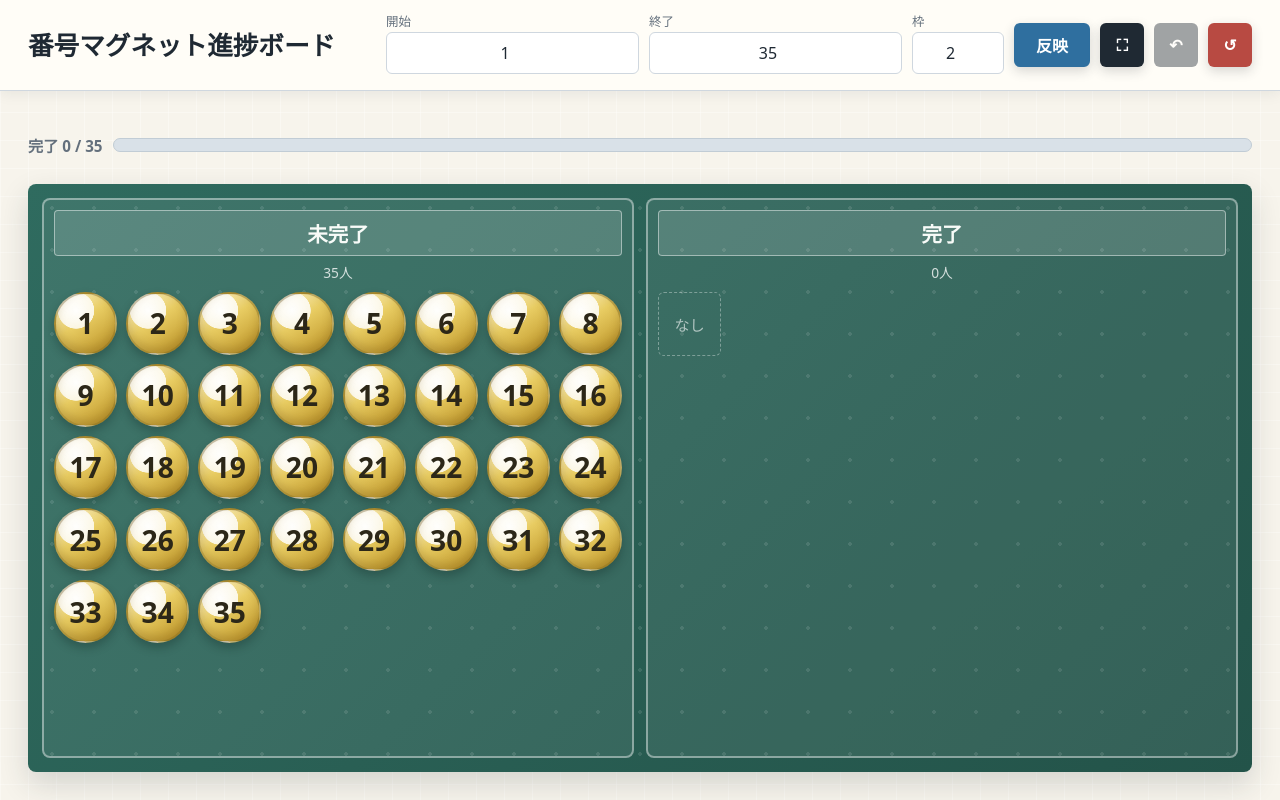
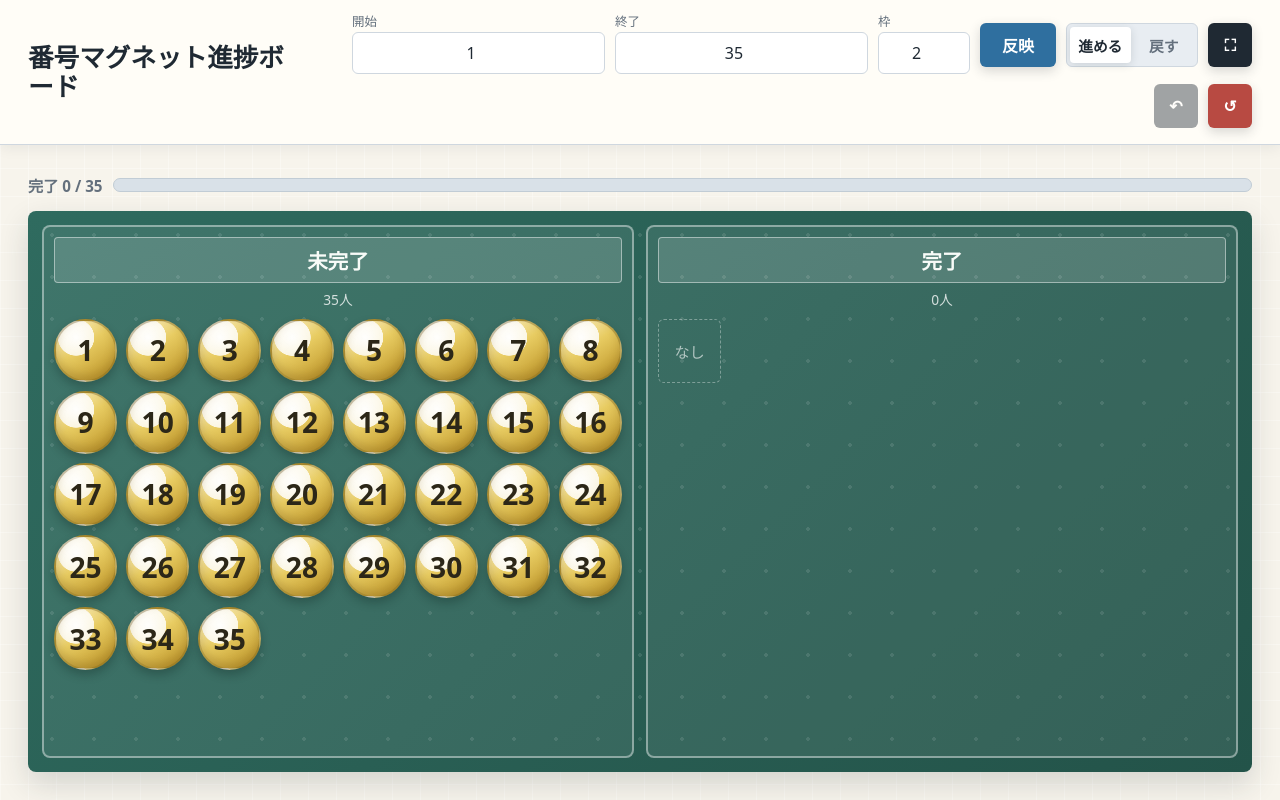
Before and after one commit to ryo-ta8/-2, a plain HTML site: page index.html in a window 1280 px wide. Drawn offline with Linux system fonts and the light colour scheme.

Commit message:
Add back mode for progress magnets

```diff
--- a/index.html
+++ b/index.html
@@ -128,6 +128,33 @@
     .action.apply {
       min-width: 76px;
       background: var(--blue);
+    }
+
+    .mode-toggle {
+      display: inline-grid;
+      grid-template-columns: 1fr 1fr;
+      min-width: 132px;
+      height: 44px;
+      padding: 3px;
+      border: 1px solid var(--line);
+      border-radius: 6px;
+      background: #e8edf2;
+      gap: 3px;
+    }
+
+    .mode-option {
+      min-width: 0;
+      border-radius: 4px;
+      background: transparent;
+      color: var(--muted);
+      font-size: 0.92rem;
+      font-weight: 800;
+    }
+
+    .mode-option.active {
+      background: #ffffff;
+      color: var(--ink);
+      box-shadow: 0 2px 8px rgba(31, 41, 51, 0.14);
     }
 
     .board-wrap {
@@ -345,6 +372,10 @@
           <input id="stageTotal" type="number" min="2" max="8" value="2">
         </div>
         <button class="action apply" id="applyButton" type="button">反映</button>
+        <div class="mode-toggle" aria-label="操作モード">
+          <button class="mode-option active" id="forwardModeButton" type="button">進める</button>
+          <button class="mode-option" id="backModeButton" type="button">戻す</button>
+        </div>
         <button class="action" id="fullscreenButton" type="button" title="全画面表示" aria-label="全画面表示">⛶</button>
         <button class="action" id="undoButton" type="button" title="元に戻す" aria-label="元に戻す">↶</button>
         <button class="action reset" id="resetButton" type="button" title="最初に戻す" aria-label="最初に戻す">↺</button>
@@ -379,6 +410,8 @@
       end: document.querySelector("#endNumber"),
       stages: document.querySelector("#stageTotal"),
       apply: document.querySelector("#applyButton"),
+      forwardMode: document.querySelector("#forwardModeButton"),
+      backMode: document.querySelector("#backModeButton"),
       fullscreen: document.querySelector("#fullscreenButton"),
       undo: document.querySelector("#undoButton"),
       reset: document.querySelector("#resetButton"),
@@ -391,6 +424,7 @@
     const storageKey = "school-progress-magnet-board";
     let state = loadState();
     let toastTimer = null;
+    let moveMode = "forward";
 
     function loadState() {
       try {
@@ -458,6 +492,7 @@
       els.undo.disabled = state.history.length === 0;
       els.board.style.setProperty("--stage-count", state.stages);
       els.board.innerHTML = "";
+      renderMode();
 
       const numbersByStage = Array.from({ length: state.stages }, () => []);
       for (const number of getNumbers()) {
@@ -503,8 +538,8 @@
             button.className = "magnet";
             button.type = "button";
             button.textContent = number;
-            button.setAttribute("aria-label", `${number}番を進める`);
-            button.addEventListener("click", () => advanceNumber(number));
+            button.setAttribute("aria-label", `${number}番を${moveMode === "forward" ? "進める" : "戻す"}`);
+            button.addEventListener("click", () => moveNumber(number));
             grid.append(button);
           });
         }
@@ -525,6 +560,14 @@
       els.progress.style.width = `${percent}%`;
     }
 
+    function moveNumber(number) {
+      if (moveMode === "back") {
+        moveBackNumber(number);
+      } else {
+        advanceNumber(number);
+      }
+    }
+
     function advanceNumber(number) {
       const from = state.positions[number];
       if (from >= state.stages - 1) {
@@ -539,6 +582,36 @@
       saveState();
       render();
       showToast(`${number}番 → ${state.labels[to]}`);
+    }
+
+    function moveBackNumber(number) {
+      const from = state.positions[number];
+      if (from <= 0) {
+        showToast(`${number}番は最初の枠です`);
+        return;
+      }
+
+      const to = from - 1;
+      state.positions[number] = to;
+      state.history.push({ number, from, to });
+      state.history = state.history.slice(-80);
+      saveState();
+      render();
+      showToast(`${number}番 → ${state.labels[to]}`);
+    }
+
+    function setMoveMode(nextMode) {
+      moveMode = nextMode;
+      renderMode();
+      render();
+      showToast(nextMode === "forward" ? "進めるモード" : "戻すモード");
+    }
+
+    function renderMode() {
+      els.forwardMode.classList.toggle("active", moveMode === "forward");
+      els.backMode.classList.toggle("active", moveMode === "back");
+      els.forwardMode.setAttribute("aria-pressed", String(moveMode === "forward"));
+      els.backMode.setAttribute("aria-pressed", String(moveMode === "back"));
     }
 
     function applySettings() {
@@ -602,6 +675,8 @@
     }
 
     els.apply.addEventListener("click", applySettings);
+    els.forwardMode.addEventListener("click", () => setMoveMode("forward"));
+    els.backMode.addEventListener("click", () => setMoveMode("back"));
     els.fullscreen.addEventListener("click", toggleFullscreen);
     els.undo.addEventListener("click", undo);
     els.reset.addEventListener("click", resetBoard);
```
